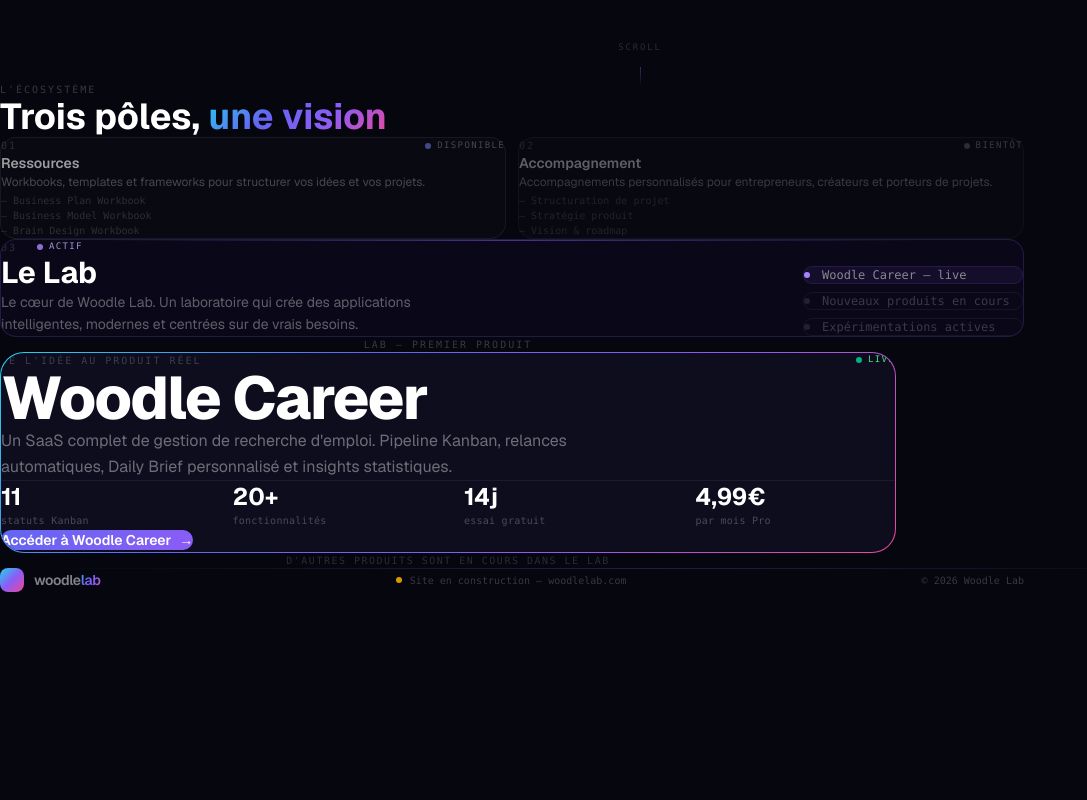
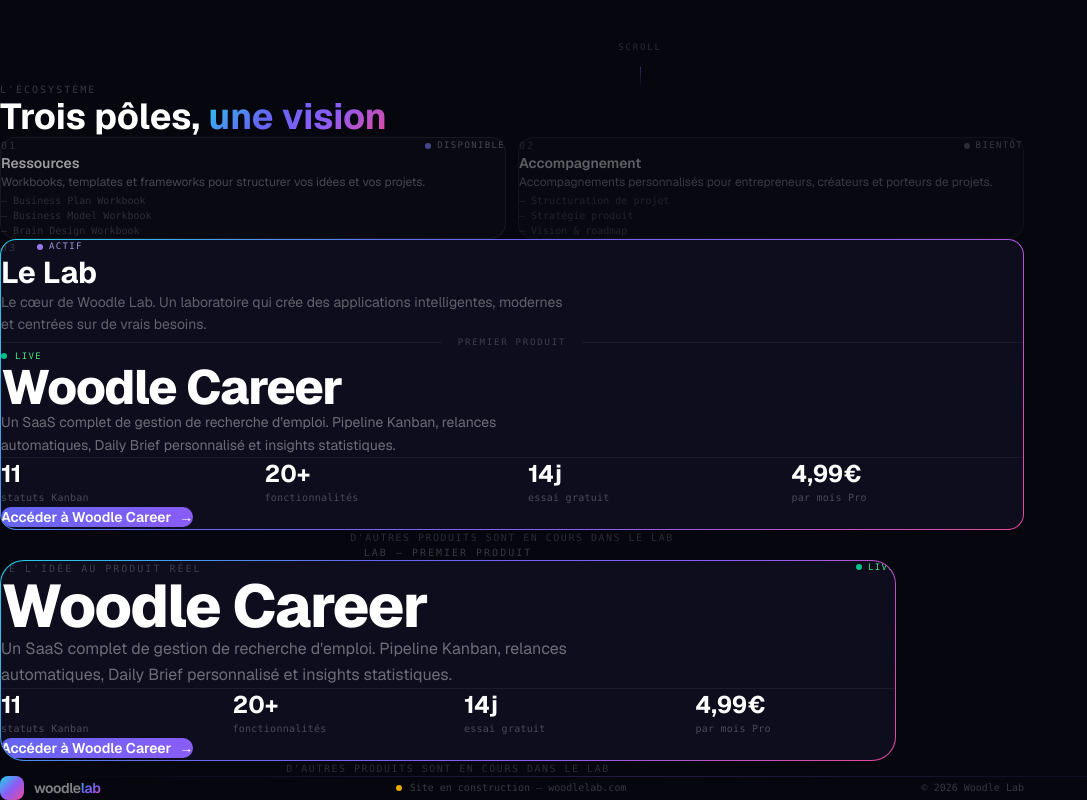
Before and after one commit to KhadySall/woodle-lab, a Next.js app: page / in a window 1280 px wide. Shown: the part 718-1518 px from the top of the page, without its empty margins (0-1087 px from the left). Before the commit the page ends 1310 px from the top, so only its background shows below. Built offline with nearby package versions, Linux system fonts and the light colour scheme.

Commit message:
design: Woodle Career intégré dans le bloc Le Lab — option A

```diff
--- a/src/components/sections/Ecosystem.tsx
+++ b/src/components/sections/Ecosystem.tsx
@@ -1,6 +1,13 @@
 'use client'
 
 import { motion } from 'framer-motion'
+
+const STATS = [
+  { value: '11', label: 'statuts Kanban' },
+  { value: '20+', label: 'fonctionnalités' },
+  { value: '14j', label: 'essai gratuit' },
+  { value: '4,99€', label: 'par mois Pro' },
+]
 
 export function Ecosystem() {
   return (
@@ -88,7 +95,7 @@
           </motion.div>
         </div>
 
-        {/* Row 2 : Le Lab — dominant */}
+        {/* Row 2 : Le Lab + Woodle Career — un seul conteneur */}
         <motion.div
           initial={{ opacity: 0, y: 24 }}
           whileInView={{ opacity: 1, y: 0 }}
@@ -96,22 +103,12 @@
           transition={{ delay: 0.12, duration: 0.7 }}
           className="relative rounded-2xl overflow-hidden"
           style={{
-            border: '1px solid rgba(139,92,246,0.2)',
-            background: 'rgba(139,92,246,0.04)',
+            background: 'linear-gradient(#0D0D1E, #0D0D1E) padding-box, linear-gradient(135deg, #22d3ee, #6366f1, #8b5cf6, #ec4899) border-box',
+            border: '1px solid transparent',
           }}
         >
-          {/* Shimmer top */}
-          <div
-            className="absolute top-0 left-0 right-0 h-px pointer-events-none"
-            style={{
-              background: 'linear-gradient(90deg, transparent 10%, rgba(139,92,246,0.5) 50%, transparent 90%)',
-            }}
-          />
-
-          <div className="p-8 sm:p-10 sm:flex sm:items-end sm:justify-between gap-12">
-
-            {/* Left — headline + description */}
-            <div>
+          {/* 03 — Le Lab */}
+          <div className="p-8 sm:p-10 pb-8">
             <div className="flex items-center gap-5 mb-8">
               <span className="text-[10px] font-mono text-white/15 tracking-[0.2em]">03</span>
               <span className="flex items-center gap-1.5 text-[9px] font-mono uppercase tracking-[0.15em] text-violet-300/80">
@@ -120,47 +117,85 @@
               </span>
             </div>
             <h3 className="text-2xl sm:text-3xl font-bold text-white mb-3">Le Lab</h3>
-              <p className="text-sm text-white/35 leading-relaxed max-w-md">
-                Le cœur de Woodle Lab. Un laboratoire qui crée des applications
-                intelligentes, modernes et centrées sur de vrais besoins.
+            <p className="text-sm text-white/35 leading-relaxed max-w-xl">
+              Le cœur de Woodle Lab. Un laboratoire qui crée des applications intelligentes,
+              modernes et centrées sur de vrais besoins.
             </p>
           </div>
 
-            {/* Right — activity list */}
-            <div className="mt-8 sm:mt-0 flex flex-col gap-2 sm:min-w-[220px]">
-              <div
-                className="flex items-center gap-3 px-4 py-2.5 rounded-xl"
-                style={{
-                  background: 'rgba(139,92,246,0.08)',
-                  border: '1px solid rgba(139,92,246,0.15)',
-                }}
-              >
-                <span className="h-1.5 w-1.5 rounded-full bg-violet-400 shrink-0" />
-                <span className="text-xs font-mono text-white/50">Woodle Career — live</span>
-              </div>
-              <div
-                className="flex items-center gap-3 px-4 py-2.5 rounded-xl"
-                style={{
-                  background: 'transparent',
-                  border: '1px solid rgba(255,255,255,0.05)',
-                }}
-              >
-                <span className="h-1.5 w-1.5 rounded-full bg-white/10 shrink-0" />
-                <span className="text-xs font-mono text-white/20">Nouveaux produits en cours</span>
-              </div>
-              <div
-                className="flex items-center gap-3 px-4 py-2.5 rounded-xl"
-                style={{
-                  background: 'transparent',
-                  border: '1px solid rgba(255,255,255,0.05)',
-                }}
-              >
-                <span className="h-1.5 w-1.5 rounded-full bg-white/10 shrink-0" />
-                <span className="text-xs font-mono text-white/20">Expérimentations actives</span>
+          {/* Divider — Premier produit */}
+          <div className="px-8 sm:px-10">
+            <div className="flex items-center gap-4">
+              <div className="h-px flex-1" style={{ background: 'rgba(255,255,255,0.06)' }} />
+              <span className="text-[9px] font-mono text-white/20 tracking-[0.2em] uppercase whitespace-nowrap">
+                Premier produit
+              </span>
+              <div className="h-px flex-1" style={{ background: 'rgba(255,255,255,0.06)' }} />
             </div>
           </div>
+
+          {/* Woodle Career */}
+          <div className="p-8 sm:p-10 pt-8">
+
+            {/* Live badge */}
+            <div className="flex items-center gap-2 mb-6">
+              <span className="h-1.5 w-1.5 rounded-full bg-emerald-400 animate-pulse" />
+              <span
+                className="text-[9px] font-mono uppercase tracking-[0.15em]"
+                style={{ color: '#4ade80' }}
+              >
+                Live
+              </span>
+            </div>
+
+            {/* Product name */}
+            <h2 className="text-3xl sm:text-4xl lg:text-5xl font-extrabold text-white tracking-tight mb-4">
+              Woodle Career
+            </h2>
+
+            {/* Description */}
+            <p className="text-sm text-white/40 leading-relaxed max-w-xl mb-10">
+              Un SaaS complet de gestion de recherche d&apos;emploi. Pipeline Kanban,
+              relances automatiques, Daily Brief personnalisé et insights statistiques.
+            </p>
+
+            {/* Separator */}
+            <div className="h-px mb-8" style={{ background: 'rgba(255,255,255,0.05)' }} />
+
+            {/* Stats */}
+            <div className="grid grid-cols-2 sm:grid-cols-4 gap-8 mb-10">
+              {STATS.map(stat => (
+                <div key={stat.label}>
+                  <p className="text-2xl font-bold text-white mb-1">{stat.value}</p>
+                  <p className="text-[10px] font-mono text-white/25 tracking-wide">{stat.label}</p>
+                </div>
+              ))}
+            </div>
+
+            {/* CTA */}
+            <a
+              href="https://career.woodlelab.com"
+              target="_blank"
+              rel="noopener noreferrer"
+              className="group inline-flex items-center gap-2 px-6 py-3 rounded-xl text-sm font-semibold text-white transition-opacity hover:opacity-90 active:scale-95"
+              style={{ background: 'linear-gradient(135deg, #6366f1, #8b5cf6)' }}
+            >
+              Accéder à Woodle Career
+              <span className="group-hover:translate-x-0.5 transition-transform inline-block">→</span>
+            </a>
           </div>
         </motion.div>
+
+        {/* Coming next */}
+        <motion.p
+          initial={{ opacity: 0 }}
+          whileInView={{ opacity: 1 }}
+          viewport={{ once: true }}
+          transition={{ delay: 0.2, duration: 0.6 }}
+          className="text-center text-[10px] font-mono text-white/15 tracking-[0.15em] mt-6 uppercase"
+        >
+          D&apos;autres produits sont en cours dans le Lab
+        </motion.p>
 
       </div>
     </section>
```
Lines whose indentation alone changed are shown as unchanged.
